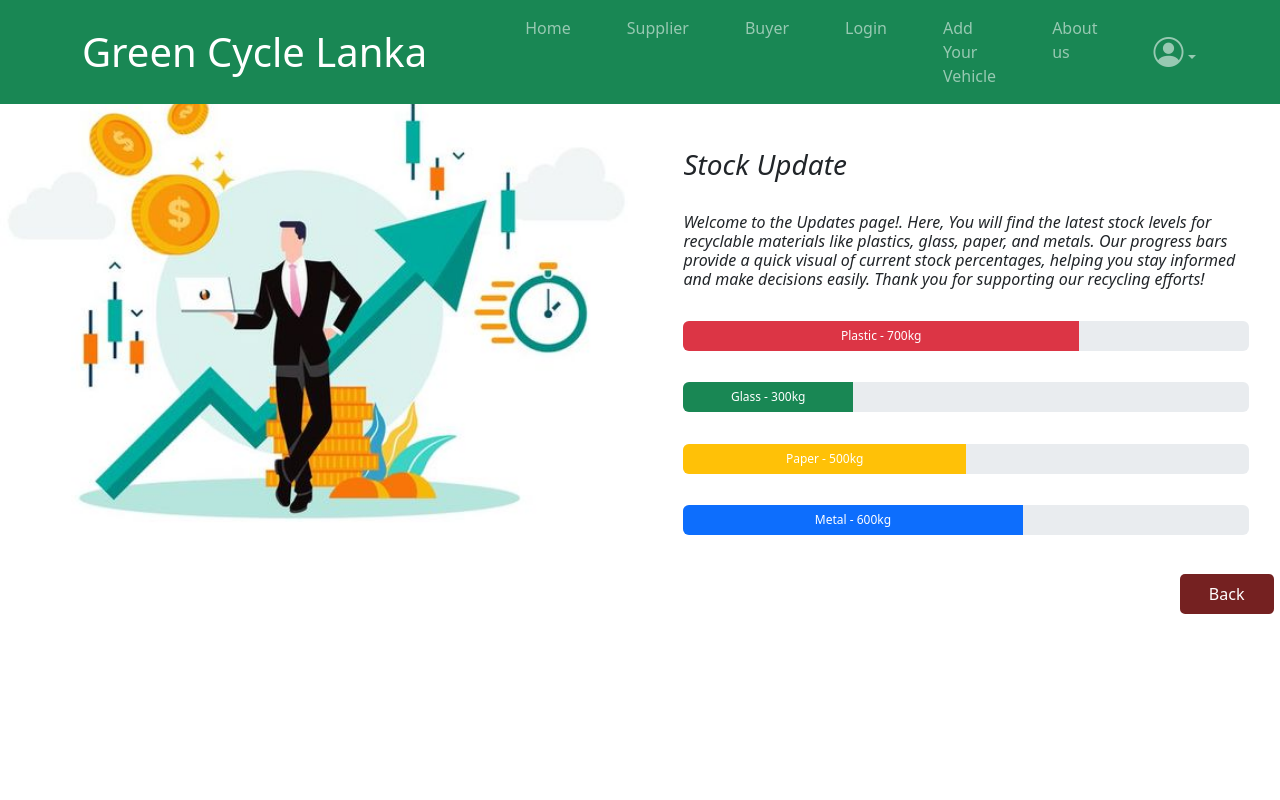
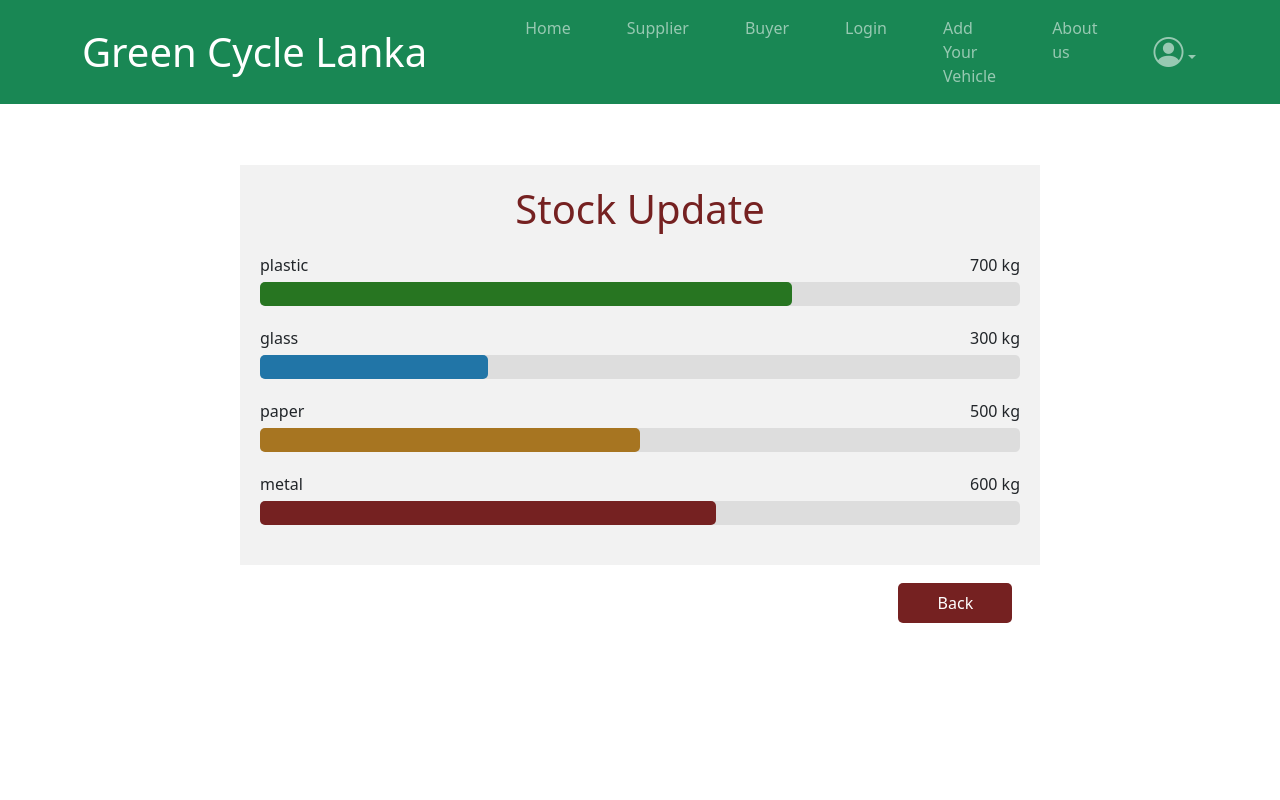
Before and after one commit to maheli101/Green-Cycle-Lanka-Frontend, a React (Vite) app: page /update in a window 1280 px wide. Shown: the top 800 px of the page. Built offline with nearby package versions, Linux system fonts and the light colour scheme; no server answers.

Commit message:
created manual stock update

```diff
--- a/src/pages/Yard/Order.jsx
+++ b/src/pages/Yard/Order.jsx
@@ -56,7 +56,7 @@ function Order() {
           <tr>
             <th style={{ padding: '12px', textAlign: 'center', border: '2px solid white', backgroundColor: '#277521', color: 'white', fontSize: '20px' }}>User</th>
             <th style={{ padding: '12px', textAlign: 'center', border: '2px solid white', backgroundColor: '#277521', color: 'white', fontSize: '20px' }}>Material</th>
-            <th style={{ padding: '12px', textAlign: 'center', border: '2px solid white', backgroundColor: '#277521', color: 'white', fontSize: '20px' }}>Amount</th>
+            <th style={{ padding: '12px', textAlign: 'center', border: '2px solid white', backgroundColor: '#277521', color: 'white', fontSize: '20px' }}>Amount (kg)</th>
             <th style={{ padding: '12px', textAlign: 'center', border: '2px solid white', backgroundColor: '#277521', color: 'white', fontSize: '20px' }}>Town</th>
             <th style={{ padding: '12px', textAlign: 'center', border: '2px solid white', backgroundColor: '#277521', color: 'white', fontSize: '20px' }}>Status</th>
             <th style={{ padding: '12px', textAlign: 'center', border: '2px solid white', backgroundColor: '#277521', color: 'white', fontSize: '20px' }}></th>
@@ -89,7 +89,7 @@ function Order() {
           <tr>
             <th style={{ padding: '12px', textAlign: 'center', border: '2px solid white', backgroundColor: '#277521', color: 'white', fontSize: '20px' }}>User</th>
             <th style={{ padding: '12px', textAlign: 'center', border: '2px solid white', backgroundColor: '#277521', color: 'white', fontSize: '20px' }}>Material</th>
-            <th style={{ padding: '12px', textAlign: 'center', border: '2px solid white', backgroundColor: '#277521', color: 'white', fontSize: '20px' }}>Amount</th>
+            <th style={{ padding: '12px', textAlign: 'center', border: '2px solid white', backgroundColor: '#277521', color: 'white', fontSize: '20px' }}>Amount (kg)</th>
             <th style={{ padding: '12px', textAlign: 'center', border: '2px solid white', backgroundColor: '#277521', color: 'white', fontSize: '20px' }}>Town</th>
             <th style={{ padding: '12px', textAlign: 'center', border: '2px solid white', backgroundColor: '#277521', color: 'white', fontSize: '20px' }}>Status</th>
             <th style={{ padding: '12px', textAlign: 'center', border: '2px solid white', backgroundColor: '#277521', color: 'white', fontSize: '20px' }}></th>
--- a/src/pages/Yard/Pick.jsx
+++ b/src/pages/Yard/Pick.jsx
@@ -53,7 +53,7 @@ function Pick() {
           <tr>
             <th style={{ padding: '12px', textAlign: 'center', border: '2px solid white', backgroundColor: '#277521', color: 'white', fontSize: '20px' }}>User</th>
             <th style={{ padding: '12px', textAlign: 'center', border: '2px solid white', backgroundColor: '#277521', color: 'white', fontSize: '20px' }}>Material</th>
-            <th style={{ padding: '12px', textAlign: 'center', border: '2px solid white', backgroundColor: '#277521', color: 'white', fontSize: '20px' }}>Amount</th>
+            <th style={{ padding: '12px', textAlign: 'center', border: '2px solid white', backgroundColor: '#277521', color: 'white', fontSize: '20px' }}>Amount (kg)</th>
             <th style={{ padding: '12px', textAlign: 'center', border: '2px solid white', backgroundColor: '#277521', color: 'white', fontSize: '20px' }}>Location</th>
             <th style={{ padding: '12px', textAlign: 'center', border: '2px solid white', backgroundColor: '#277521', color: 'white', fontSize: '20px' }}>Status</th>
             <th style={{ padding: '12px', textAlign: 'center', border: '2px solid white', backgroundColor: '#277521', color: 'white', fontSize: '20px' }}>Actions</th>
@@ -86,7 +86,7 @@ function Pick() {
           <tr>
             <th style={{ padding: '12px', textAlign: 'center', border: '2px solid white', backgroundColor: '#277521', color: 'white', fontSize: '20px' }}>User</th>
             <th style={{ padding: '12px', textAlign: 'center', border: '2px solid white', backgroundColor: '#277521', color: 'white', fontSize: '20px' }}>Material</th>
-            <th style={{ padding: '12px', textAlign: 'center', border: '2px solid white', backgroundColor: '#277521', color: 'white', fontSize: '20px' }}>Amount</th>
+            <th style={{ padding: '12px', textAlign: 'center', border: '2px solid white', backgroundColor: '#277521', color: 'white', fontSize: '20px' }}>Amount (kg)</th>
             <th style={{ padding: '12px', textAlign: 'center', border: '2px solid white', backgroundColor: '#277521', color: 'white', fontSize: '20px' }}>Location</th>
             <th style={{ padding: '12px', textAlign: 'center', border: '2px solid white', backgroundColor: '#277521', color: 'white', fontSize: '20px' }}>Status</th>
             <th style={{ padding: '12px', textAlign: 'center', border: '2px solid white', backgroundColor: '#277521', color: 'white', fontSize: '20px' }}>Actions</th>
--- a/src/pages/Yard/Updates.jsx
+++ b/src/pages/Yard/Updates.jsx
@@ -1,82 +1,81 @@
-import React from "react";
-import UpdateImage from "../../assets/Photos/pic3.jpg";
-import { Col, Row } from "react-bootstrap";
-import { Link } from "react-router-dom";
+import React, { useState, useEffect } from 'react';
+import axios from 'axios';
+import { Link } from 'react-router-dom';
 
-function Updates() {
+function Update() {
+  const [totals, setTotals] = useState({ plastic: 700, glass: 300, paper: 500, metal: 600 });
+
+  const updateTotals = (material, amount, action) => {
+    setTotals(prevTotals => {
+      const updatedTotal = action === 'increase' ? prevTotals[material] + amount : prevTotals[material] - amount;
+      return { ...prevTotals, [material]: updatedTotal };
+    });
+  };
+
+  const fetchAndProcessRequests = async () => {
+    try {
+      const response = await axios.get('http://localhost:8000/request/getRequests');
+      const confirmedRequests = response.data.filter(request => request.status === 'confirmed');
+      confirmedRequests.forEach(request => {
+        updateTotals(request.material.toLowerCase(), request.amount, 'increase');
+      });
+    } catch (error) {
+      console.error('Error fetching requests:', error);
+    }
+  };
+
+  const fetchAndProcessOrders = async () => {
+    try {
+      const response = await axios.get('http://localhost:8000/order/getOrders');
+      const confirmedOrders = response.data.filter(order => order.status === 'confirmed');
+      confirmedOrders.forEach(order => {
+        updateTotals(order.material.toLowerCase(), order.amount, 'decrease');
+      });
+    } catch (error) {
+      console.error('Error fetching orders:', error);
+    }
+  };
+
+  useEffect(() => {
+    const fetchData = async () => {
+      await Promise.all([fetchAndProcessRequests(), fetchAndProcessOrders()]);
+    };
+    fetchData();
+  }, []);
+
+  const renderProgressBar = (type, value) => {
+    const colors = {
+      plastic: '#277521',
+      glass: '#2175A7',
+      paper: '#A77521',
+      metal: '#752121'
+    };
     return (
-    <>
-      <Row style={{ height: "100vh" }}>
-        <Col xs={12} md={6} lg={6}>
-          <img src={UpdateImage} alt="Update" style={{ width: "100%" }} />
-        </Col>
-        <Col xs={12} md={6} lg={6}>
-          <div style={{ margin: "10%" }}></div>
-          <h3 style={{ fontStyle: "italic", margin: "1%  5%" }}>
-            Stock Update
-          </h3>
-          <h6 style={{ fontStyle: "oblique", margin: "5%" }}>
-            Welcome to the Updates page!. Here, You will find the latest stock
-            levels for recyclable materials like plastics, glass, paper, and
-            metals. Our progress bars provide a quick visual of current stock
-            percentages, helping you stay informed and make decisions easily.
-            Thank you for supporting our recycling efforts!
-          </h6>
-          <div
-            className="progress mb-4"
-            style={{ height: "30px", margin: "5%" }}
-          >
-            <div className="progress-bar bg-danger" style={{ width: "70%" }}>
-              Plastic - 700kg
+      <div key={type} style={{ margin: '20px 0' }}>
+        <div style={{ display: 'flex', justifyContent: 'space-between', marginBottom: '5px' }}>
+          <span>{type}</span>
+          <span>{value} kg</span>
+        </div>
+        <div style={{ background: '#ddd', borderRadius: '5px' }}>
+          <div style={{ width: `${(value / 1000) * 100}%`, background: colors[type.toLowerCase()], height: '24px', borderRadius: '5px' }}></div>
         </div>
       </div>
-          <div
-            className="progress mb-4"
-            style={{ height: "30px", margin: "5%" }}
-          >
-            <div className="progress-bar bg-success" style={{ width: "30%" }}>
-              Glass - 300kg
-            </div>
-          </div>
-          <div
-            className="progress mb-4"
-            style={{ height: "30px", margin: "5%" }}
-          >
-            <div className="progress-bar bg-warning" style={{ width: "50%" }}>
-              Paper - 500kg
-            </div>
-          </div>
-          <div
-            className="progress mb-2"
-            style={{ height: "30px", margin: "5%" }}
-          >
-            <div className="progress-bar bg-primary" style={{ width: "60%" }}>
-              Metal - 600kg
-            </div>
-          </div>
+    );
+  };
 
+  return (
+    <div style={{ maxWidth: '800px', margin: '0 auto', padding: '20px', marginTop: '80px', backgroundColor: '#f2f2f2' }}>
+      <h1 style={{ textAlign: 'center', marginBottom: '20px', color: '#752121' }}>Stock Update</h1>
+      {Object.keys(totals).map(type => renderProgressBar(type, totals[type]))}
       <Link to="/yard">
         <button
-              style={{
-                backgroundColor: "#752121",
-                color: "white",
-                width: "15%",
-                border: "none",
-                borderRadius: "5px",
-                padding: "8px 16px",
-                cursor: "pointer",
-                float: "right",
-                marginRight: "1%",
-                marginTop: "5%",
-              }}
+          style={{ backgroundColor: '#752121', color: 'white', width: '15%', border: 'none', borderRadius: '5px', padding: '8px 16px', cursor: 'pointer', float: 'right', marginRight: '1%', marginTop: '5%' }}
         >
           Back
         </button>
       </Link>
-        </Col>
-      </Row>
-    </>
+    </div>
   );
 }
 
-export default Updates;
+export default Update;
```
Lines whose indentation alone changed are shown as unchanged.
